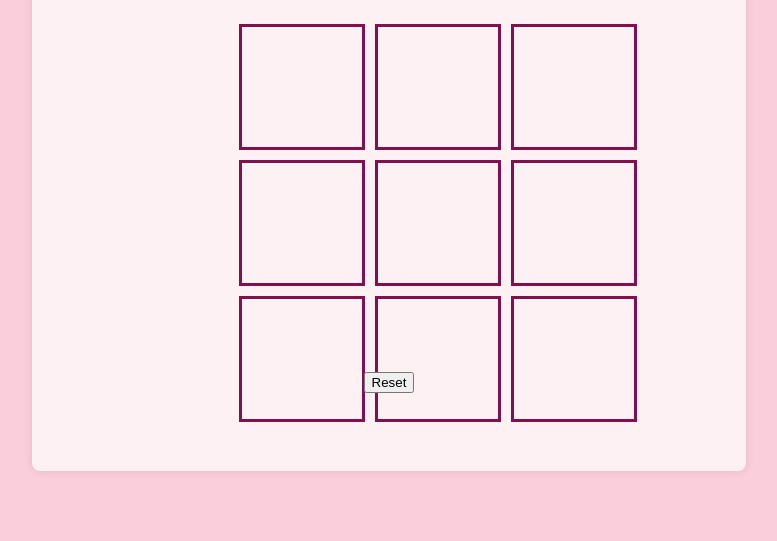
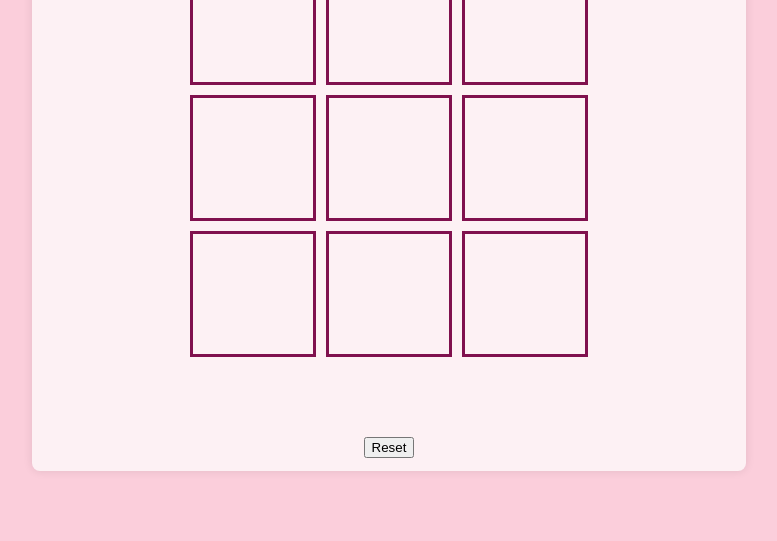
Before and after one commit to NorfolkTate/noughts-and-crosses, a plain HTML site: page index.html in a window 1024 px wide. Shown: the part 259-800 px from the top of the page, without its empty margins (123-900 px from the left). Drawn offline with Linux system fonts and the light colour scheme.

Commit message:
fix bug for reset button position

```diff
--- a/assets/css/style.css
+++ b/assets/css/style.css
@@ -90,15 +90,20 @@ body {
 /*media query for 912 - 1150px*/
 @media screen and (min-width: 912px) and (max-width: 1150px) {
 .board {
+    display: flexbox;
+    flex-direction: column;
     width: 60%;
     height: 70%;
 }
 .game {
-
+    justify-content: center;
 }
 .box {
     width: 120px;
     height: 120px;
+}
+#score {
+    padding-top: 150px;
 }
 .heading {
     font-size: 180%;
```
